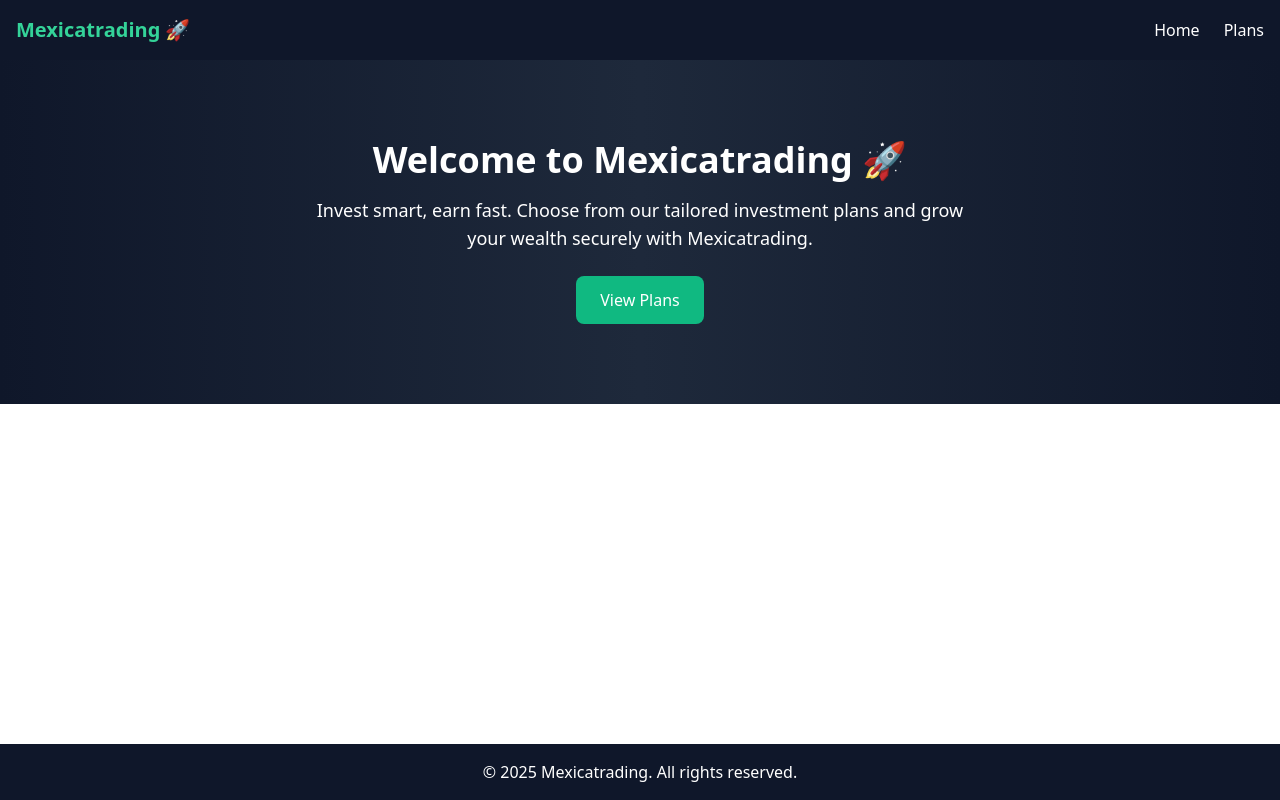
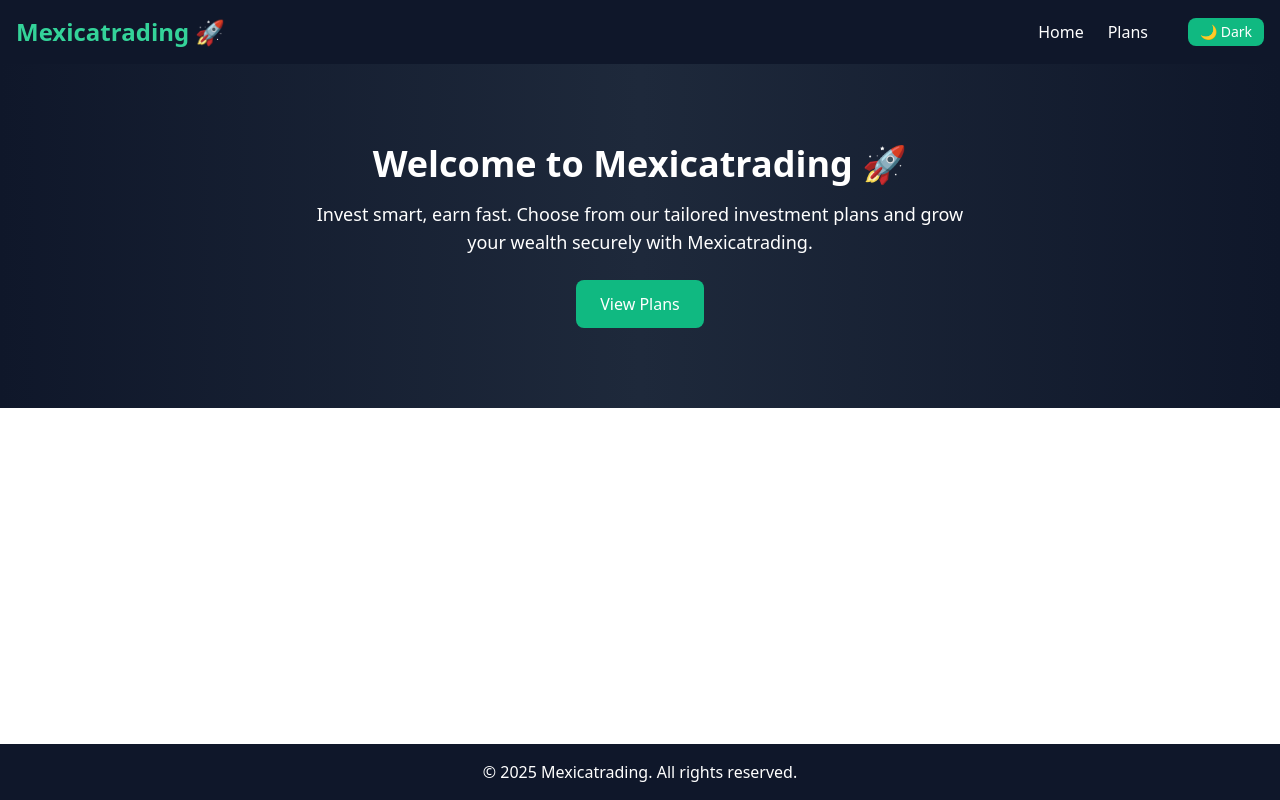
Before and after one commit to cchidiebere64-dot/Mexicatrading, a React (Vite) app: page / in a window 1280 px wide. Built offline with nearby package versions, Linux system fonts and the light colour scheme.

Commit message:
Update Navbar.jsx

```diff
--- a/src/components/Navbar.jsx
+++ b/src/components/Navbar.jsx
@@ -1,12 +1,35 @@
 import { Link } from "react-router-dom";
+import { useState, useEffect } from "react";
 
 export default function Navbar() {
+  const [darkMode, setDarkMode] = useState(
+    localStorage.getItem("theme") === "dark"
+  );
+
+  useEffect(() => {
+    if (darkMode) {
+      document.documentElement.classList.add("dark");
+      localStorage.setItem("theme", "dark");
+    } else {
+      document.documentElement.classList.remove("dark");
+      localStorage.setItem("theme", "light");
+    }
+  }, [darkMode]);
+
   return (
-    <nav className="bg-slate-900 text-white p-4 flex justify-between items-center">
-      <h1 className="text-xl font-bold text-emerald-400">Mexicatrading 🚀</h1>
-      <div className="flex gap-6">
-        <Link to="/" className="hover:text-emerald-400">Home</Link>
-        <Link to="/plans" className="hover:text-emerald-400">Plans</Link>
+    <nav className="bg-slate-900 dark:bg-gray-800 text-white p-4 flex justify-between items-center shadow-lg">
+      <h1 className="text-2xl font-bold text-emerald-400">Mexicatrading 🚀</h1>
+      <div className="flex gap-6 items-center">
+        <Link to="/" className="hover:text-emerald-400 transition">Home</Link>
+        <Link to="/plans" className="hover:text-emerald-400 transition">Plans</Link>
+
+        {/* 🌙☀️ Dark Mode Toggle */}
+        <button
+          onClick={() => setDarkMode(!darkMode)}
+          className="ml-4 bg-emerald-500 px-3 py-1 rounded-lg text-sm hover:bg-emerald-600 transition"
+        >
+          {darkMode ? "☀️ Light" : "🌙 Dark"}
+        </button>
       </div>
     </nav>
   );
```
